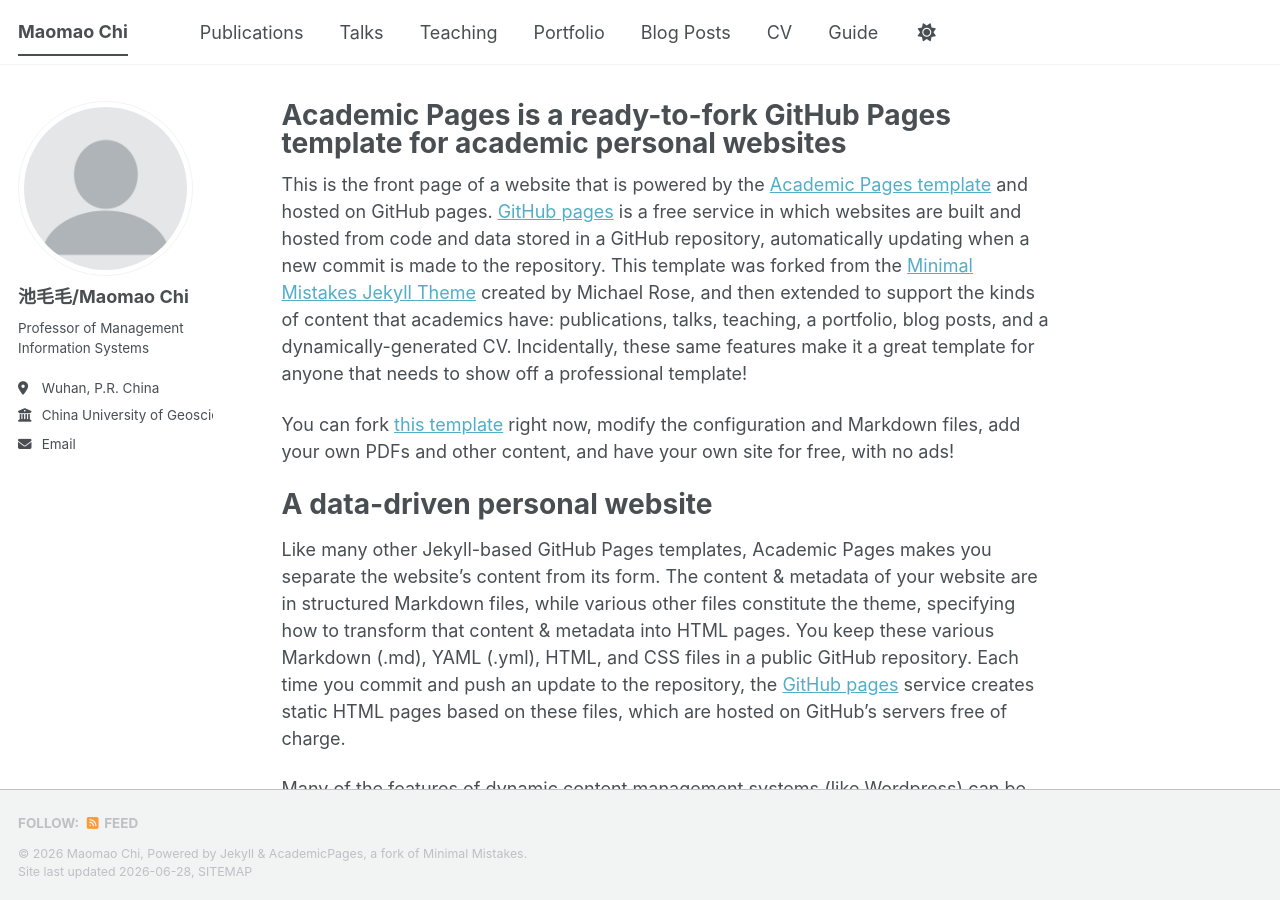
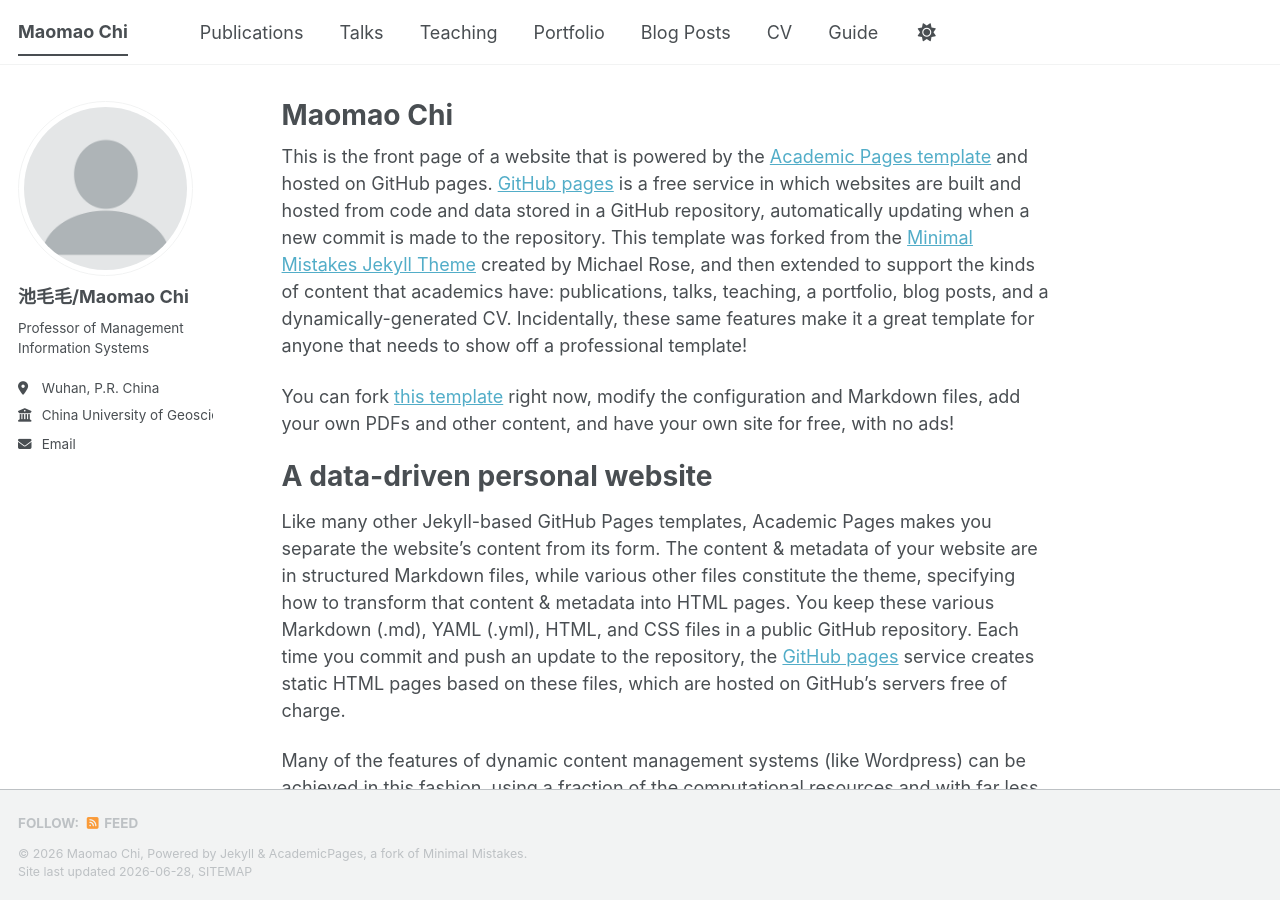
Before and after one commit to nishaochen/chimaomao, a Jekyll site: the page built from _pages/about.md, in a window 1280 px wide and 900 px high. Built offline with Jekyll 4.4.1, drawn with Linux system fonts in a browser that asks for light colours; a style sheet for code colours, icons or effects is not loaded.

Commit message:
Update title in about.md to 'Maomao Chi'

```diff
--- a/_pages/about.md
+++ b/_pages/about.md
@@ -1,6 +1,6 @@
 ---
 permalink: /
-title: "Academic Pages is a ready-to-fork GitHub Pages template for academic personal websites"
+title: "Maomao Chi"
 author_profile: true
 redirect_from:
   - /about/
```
